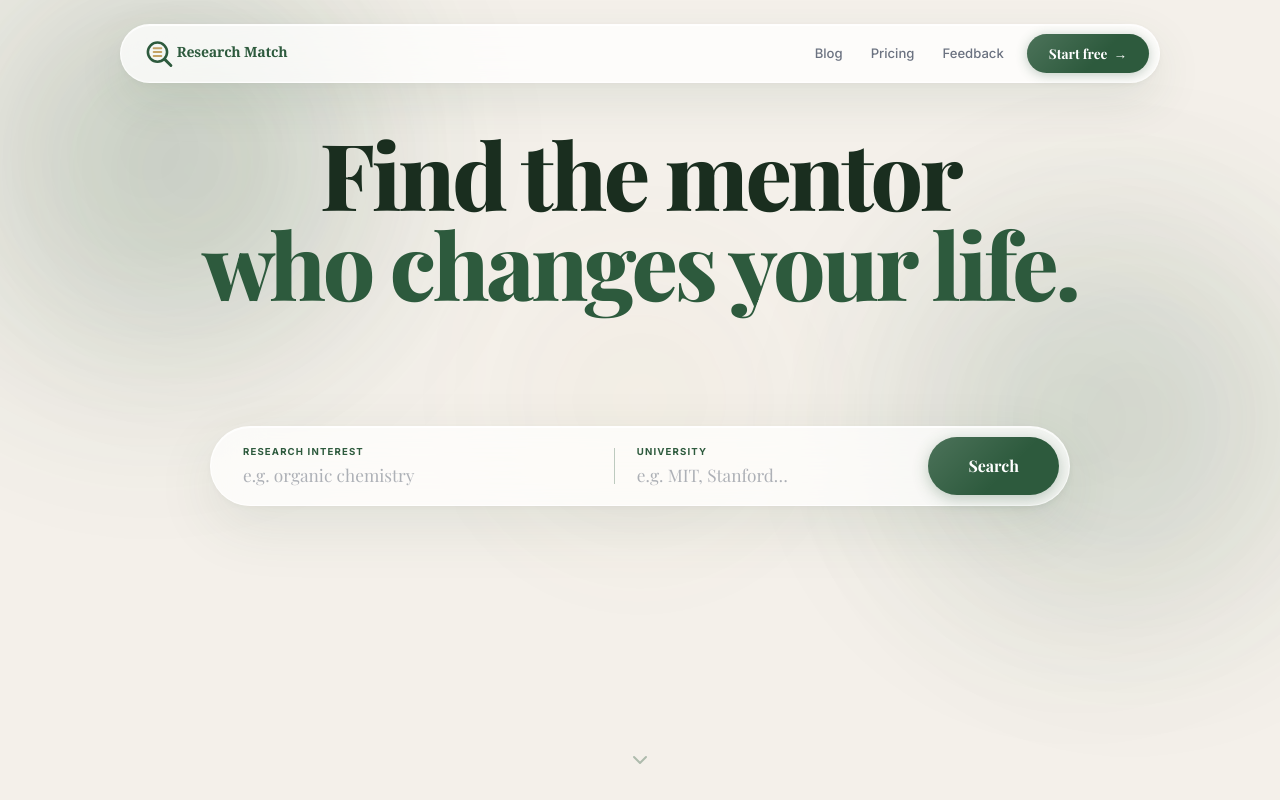
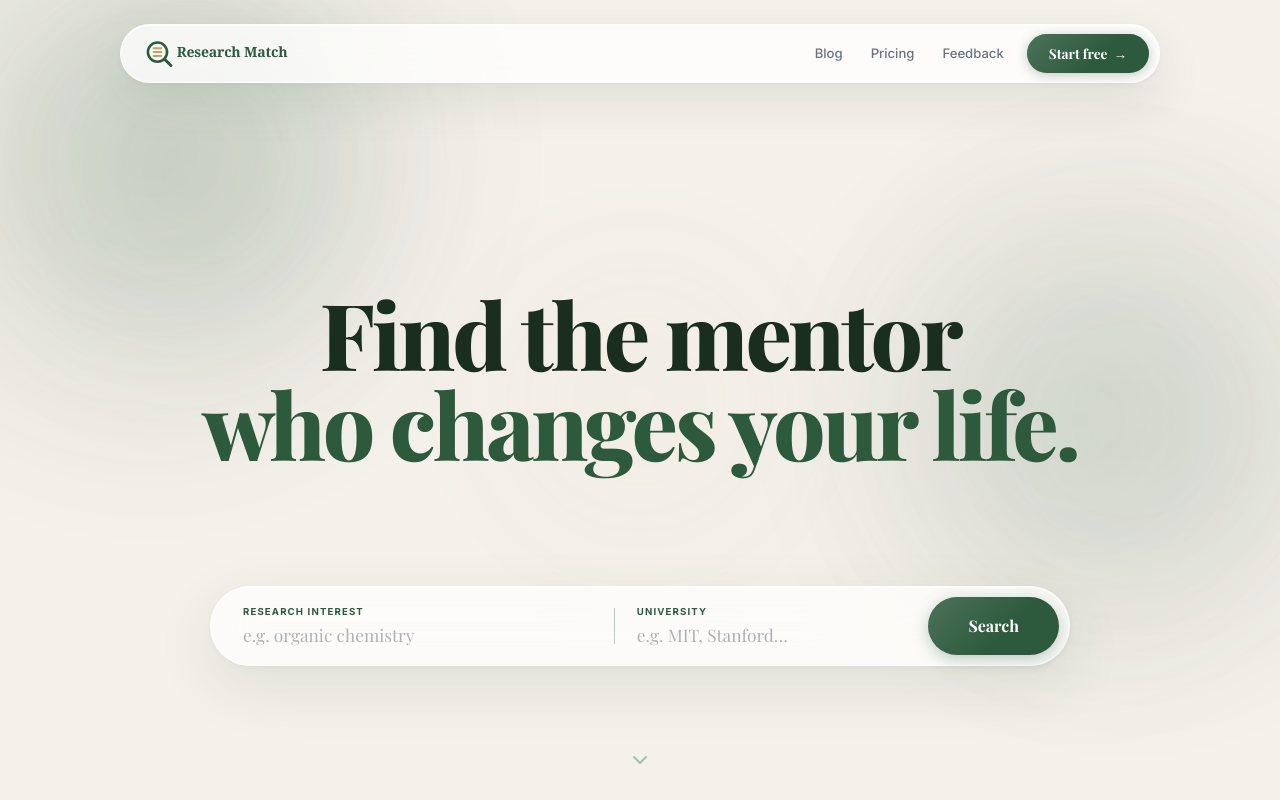
Before and after one commit to jacekimmy/research-match, a Next.js app: page / in a window 1280 px wide. Shown: the top 800 px of the page. Built offline with nearby package versions, Linux system fonts and the light colour scheme; no server answers; the database is empty.

Commit message:
Restore desktop hero badge

```diff
--- a/src/app/page.tsx
+++ b/src/app/page.tsx
@@ -346,6 +346,11 @@ export default function LandingPage() {
       ══════════════════════════════════════════ */}
       <section className="lp-hero">
         <div className="lp-hero-inner">
+          <div className="lp-hero-eyebrow text-emerald-950/80 font-medium text-[10px] md:text-xs tracking-wider uppercase">
+            <span className="lp-eyebrow-dot" />
+            Used by 1,000+ students at Stanford, MIT, and beyond.
+          </div>
+
           <h1 className="lp-hero-title text-4xl sm:text-5xl md:text-7xl font-bold tracking-tight leading-[1.1]">
             Find the mentor<br />
             <em className="lp-hero-title-em">who changes your life.</em>
```
